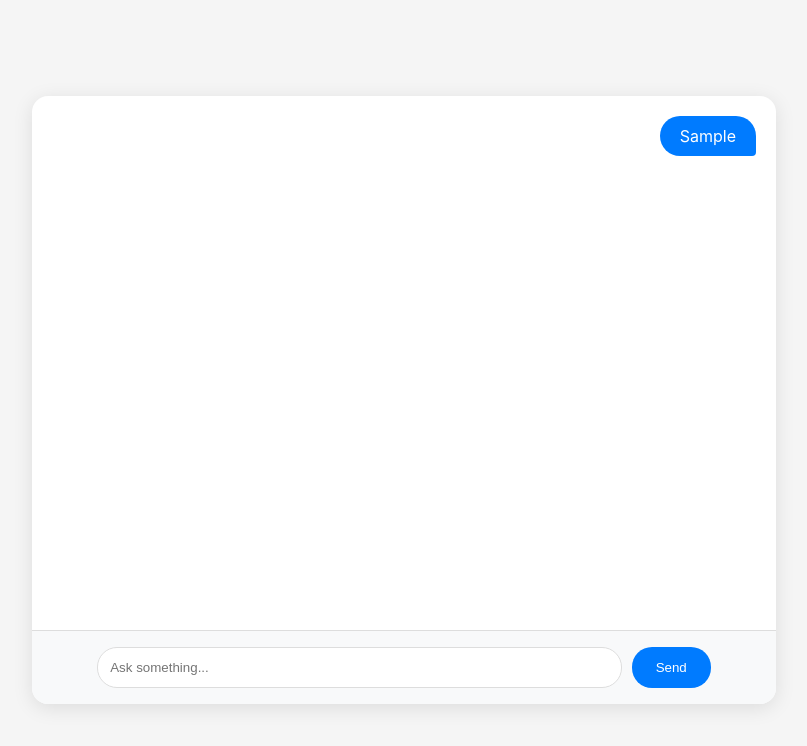
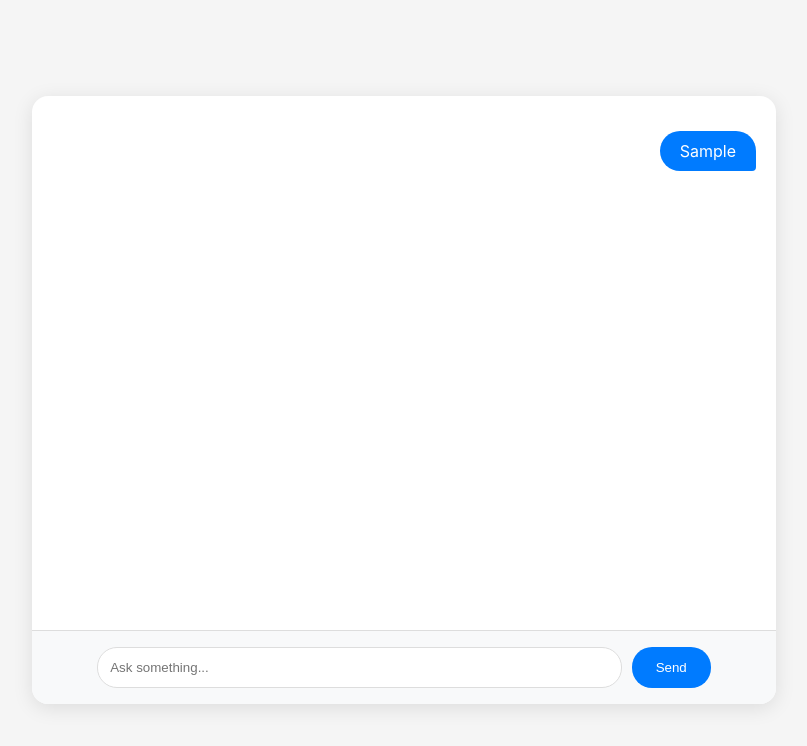
Before and after one commit to Takeshi2K02/proactive-assistant, a React (Create React App) app in the folder frontend/: page / in a window 1280 px wide. Both pictures are taken after typing "Sample" into the empty fields and a click on the button "Send". Shown: the top 746 px of the page, without its empty margins (236-1043 px from the left). Built offline with nearby package versions, Linux system fonts and the light colour scheme; no server answers.

Commit message:
Add delete message feature
- Made the trash can button invisible by default and visible on hover
- Removed circular background from the delete button
- Adjusted the trash icon color to #ff4d4d
- Added smooth transition for button visibility

```diff
--- a/frontend/package.json
+++ b/frontend/package.json
@@ -8,6 +8,7 @@
     "@testing-library/react": "^16.2.0",
     "@testing-library/user-event": "^13.5.0",
     "axios": "^1.7.9",
+    "lucide-react": "^0.475.0",
     "react": "^19.0.0",
     "react-dom": "^19.0.0",
     "react-markdown": "^9.0.3",
--- /dev/null
+++ b/frontend/src/components/AnswerBlock.js
@@ -0,0 +1,12 @@
+import React from 'react';
+import ReactMarkdown from 'react-markdown';
+
+const AnswerBlock = ({ text }) => {
+  return (
+    <div className="message assistant-message">
+      <ReactMarkdown>{text}</ReactMarkdown>
+    </div>
+  );
+};
+
+export default AnswerBlock;
--- /dev/null
+++ b/frontend/src/components/QuestionBlock.js
@@ -0,0 +1,18 @@
+import React from 'react';
+import ReactMarkdown from 'react-markdown';
+import { Trash2 } from 'lucide-react'; // Import the trash icon
+
+const QuestionBlock = ({ text, onDelete }) => {
+  return (
+    <div className="message-container">
+      <button className="delete-button" onClick={onDelete}>
+        <Trash2 size={16} color="#ff4d4d" />
+      </button>
+      <div className="message user-message">
+        <ReactMarkdown>{text}</ReactMarkdown>
+      </div>
+    </div>
+  );
+};
+
+export default QuestionBlock;
--- a/frontend/src/pages/Chat.css
+++ b/frontend/src/pages/Chat.css
@@ -27,26 +27,56 @@
     flex-direction: column;
 }
 
+.message-container {
+    display: flex;
+    align-items: center;
+    margin-bottom: 15px;
+    justify-content: flex-end;
+    position: relative;
+}
+
+.message-container:hover .delete-button {
+    opacity: 1;
+}
+
+.delete-button {
+    background-color: transparent; /* Remove background */
+    border: none;
+    cursor: pointer;
+    display: flex;
+    align-items: center;
+    justify-content: center;
+    margin-right: 10px;
+    opacity: 0; /* Make button invisible by default */
+    transition: opacity 0.2s ease-in-out;
+    padding: 0; /* Remove padding */
+    margin-top: 15px;
+}
+
+.delete-button:hover {
+    opacity: 1; /* Ensure button stays visible when hovered */
+}
+
 .message {
-    padding: 10px 20px; /* Top & Bottom: 10px, Left & Right: 20px */
-    font-size: 1rem; /* 1rem text size */
-    margin-bottom: 15px;
+    padding: 10px 20px;
+    font-size: 1rem;
     border-radius: 20px;
     max-width: 70%;
     word-wrap: break-word;
 }
 
-.message p {
+.user-message {
+    background-color: #007bff;
+    margin-top: 15px;
+    color: white;
+    border-bottom-right-radius: 4px;
+}
+
+.user-message p {
     margin: 0;
 }
 
-
-.user-message {
-    background-color: #007bff;
-    color: white;
-    align-self: flex-end;
-    border-bottom-right-radius: 4px;
-}
+/* Rest of your existing CSS remains unchanged */
 
 .assistant-message {
     background-color: #e9ecef;
--- a/frontend/src/pages/Chat.js
+++ b/frontend/src/pages/Chat.js
@@ -1,9 +1,10 @@
 import React, { useState, useEffect } from 'react';
 import axios from 'axios';
-import ReactMarkdown from 'react-markdown';
+import QuestionBlock from '../components/QuestionBlock';
+import AnswerBlock from '../components/AnswerBlock';
 import './Chat.css';
 
-function Chat() {
+const ChatPage = () => {
   const [message, setMessage] = useState('');
   const [messages, setMessages] = useState([]);
 
@@ -20,15 +21,13 @@ function Chat() {
     if (messages.length > 0) {
       sessionStorage.setItem('chatMessages', JSON.stringify(messages));
     }
-  }, [messages]); // Run effect when messages change
+  }, [messages]);
 
   const sendMessage = async () => {
     if (message.trim() === '') return;
 
     const userMessage = { text: message, sender: 'user' };
-    const updatedMessages = [...messages, userMessage];
-
-    setMessages(updatedMessages);
+    setMessages(prevMessages => [...prevMessages, userMessage]);
 
     try {
       const res = await axios.post('http://localhost:5000/chat', { message });
@@ -46,14 +45,24 @@ function Chat() {
     setMessage('');
   };
 
+  const deleteMessage = (index) => {
+    setMessages(prevMessages => {
+      const updatedMessages = prevMessages.filter((_, i) => i !== index && i !== index + 1);
+      sessionStorage.setItem('chatMessages', JSON.stringify(updatedMessages));
+      return updatedMessages;
+    });
+  };
+
   return (
     <div className="chat-container">
       <div className="chat-box">
         <div className="messages">
           {messages.map((msg, index) => (
-            <div key={index} className={`message ${msg.sender}-message`}>
-              <ReactMarkdown>{msg.text}</ReactMarkdown>
-            </div>
+            msg.sender === 'user' ? (
+              <QuestionBlock key={index} text={msg.text} onDelete={() => deleteMessage(index)} />
+            ) : (
+              <AnswerBlock key={index} text={msg.text} />
+            )
           ))}
         </div>
 
@@ -70,6 +79,6 @@ function Chat() {
       </div>
     </div>
   );
-}
+};
 
-export default Chat;
+export default ChatPage;
```
Also changed, not shown: 1 other file (tests, documents, lock files or other folders).
